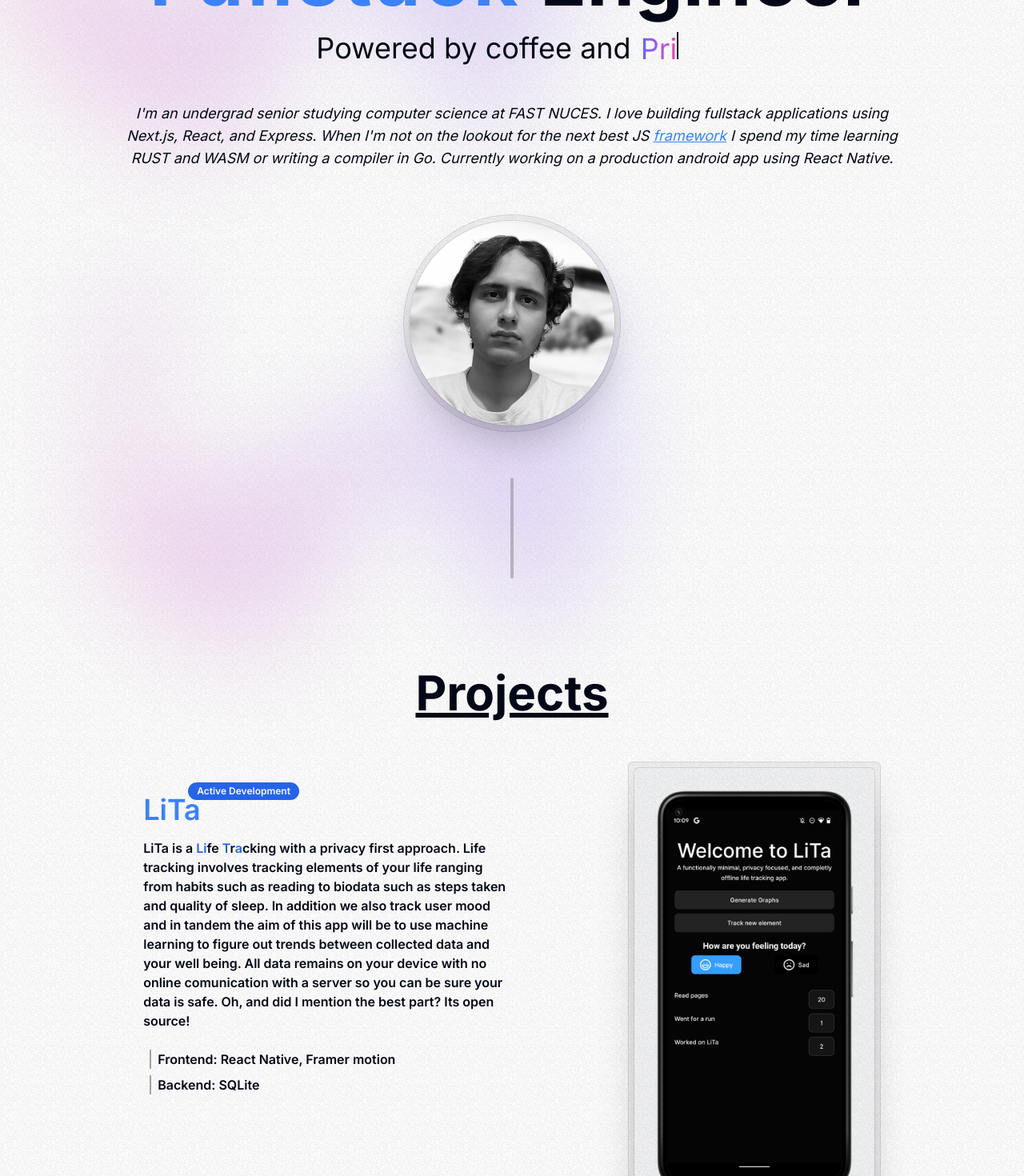
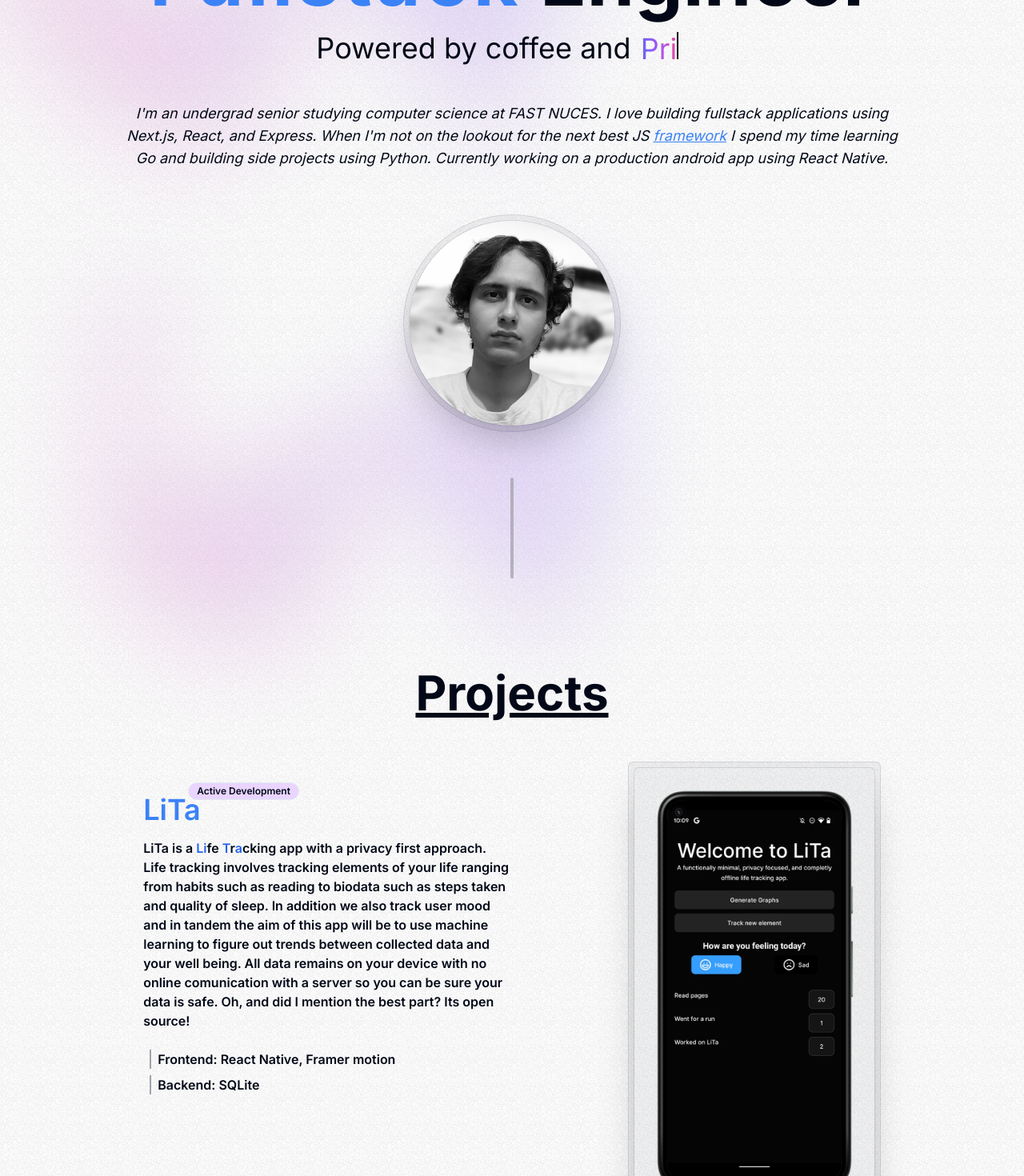
Before and after one commit to Abdullah-03/Abdullah-Saud, a Next.js app: page / in a window 1280 px wide. Shown: the part 260-1730 px from the top of the page at 80% size. Built offline with nearby package versions, Linux system fonts and the light colour scheme.

Commit message:
typo and design fixes

```diff
--- /dev/null
+++ b/src/app/about/page.tsx
@@ -0,0 +1,7 @@
+export default function About(){
+    return(
+        <div className="flex flex-col max-w-full md:max-w-5xl mt-32 mx-auto items-center">
+            <h1 className="text-5xl">Abdullah Saud</h1>
+        </div>
+    )
+}
--- a/src/app/page.tsx
+++ b/src/app/page.tsx
@@ -29,7 +29,7 @@ export default function Home() {
             >
               framework
             </a>{" "}
-            I spend my time learning RUST and WASM or writing a compiler in Go.
+            I spend my time learning Go and building side projects using Python.
             Currently working on a production android app using React Native.
           </div>
         </div>
@@ -80,8 +80,8 @@ export default function Home() {
         <div className="font-bold text-6xl mb-14 underline">Projects</div>
         <div className="flex flex-col max-w-[90%] md:flex-row justify-between mb-14">
           <div className="font-semibold flex flex-col mt-10 md:w-[50%]">
-            <div className="text-blue-500 text-4xl relative">LiTa<Badge variant="default" className="absolute left-14 bottom-8">Active Development</Badge></div>
-            <div className="my-4">LiTa is a <span className="text-blue-600">Li</span>fe <span className="text-blue-600">T</span>r<span className="text-blue-600">a</span>cking with a privacy first approach.
+            <div className="text-blue-500 text-4xl relative">LiTa<Badge variant="outline" className="absolute left-14 bottom-8 bg-purple-200">Active Development</Badge></div>
+            <div className="my-4">LiTa is a <span className="text-blue-600">Li</span>fe <span className="text-blue-600">T</span>r<span className="text-blue-600">a</span>cking app with a privacy first approach.
             Life tracking involves tracking elements of your life ranging from habits such as reading to
             biodata such as steps taken and quality of sleep. In addition we also track user mood and in tandem
             the aim of this app will be to use machine learning to figure out trends between collected data and
```
